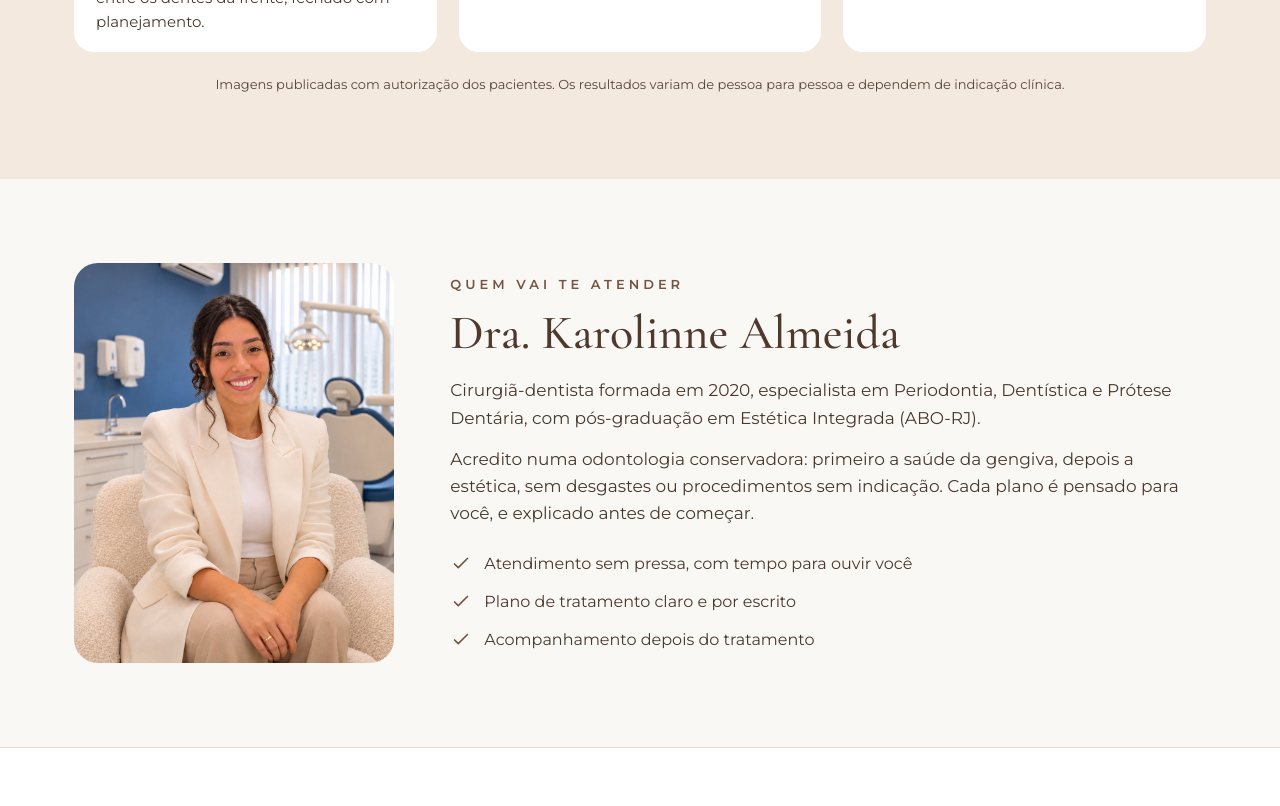
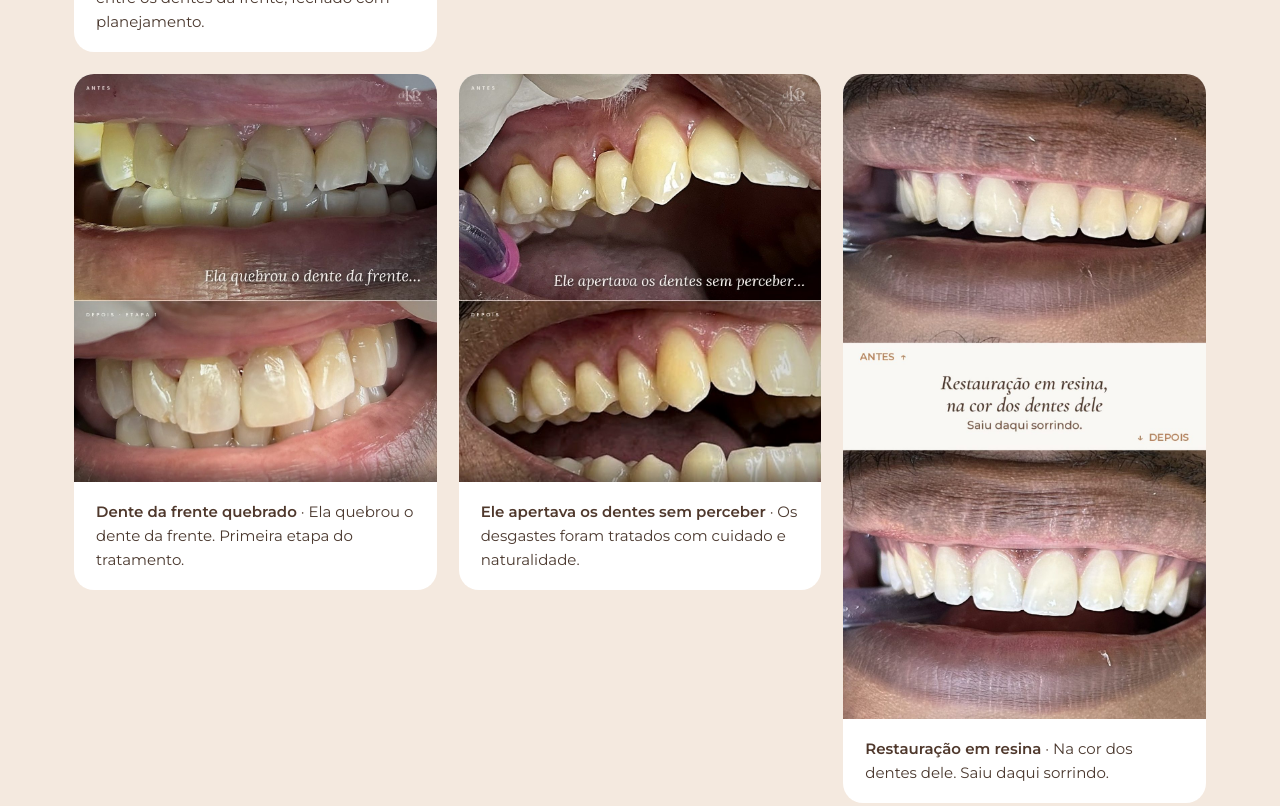
Before and after one commit to karolinnealmeida0-cell/karolinne-bio, a plain HTML site: page site/index.html in a window 1280 px wide. Shown: the part 2619-3425 px from the top of the page. Drawn offline with nearby package versions, Linux system fonts and the light colour scheme.

Commit message:
Site: 3 novos casos (dente da frente quebrado, apertamento, restauração em resina)
Co-Authored-By: Claude Opus 5.5 <noreply@anthropic.com>
Claude-Session: https://claude.ai/code/session_01F75iXoxEE2xXjJPTuhPHhM

```diff
--- a/site/index.html
+++ b/site/index.html
@@ -137,7 +137,7 @@ Agendar pelo WhatsApp</a>
 <div class="wrap">
 <p style="margin: 0; text-align: center; font-size: 13px; letter-spacing: 4px; font-weight: 600; color: #765442">CASOS REAIS</p>
 <h2 style="margin: 12px auto 0; max-width: 760px; text-align: center; font-family: 'Cormorant Garamond', serif; font-weight: 500; font-size: clamp(34px, 4.4vw, 48px); line-height: 1.1; color: #4f382c">Cada sorriso, um planejamento</h2>
-<div style="display: grid; grid-template-columns: repeat(auto-fit, minmax(280px, 1fr)); gap: 22px; margin-top: 44px">
+<div style="display: grid; grid-template-columns: repeat(auto-fit, minmax(280px, 1fr)); gap: 22px; margin-top: 44px; align-items: start">
 <figure style="margin: 0; background: #FFFFFF; border-radius: 20px; overflow: hidden">
 <img src="img/caso_diastema.jpg" alt="Antes e depois de fechamento de diastema com resina" style="width: 100%; height: auto; display: block">
 <figcaption style="padding: 18px 22px; font-size: 15px; color: #4a382e"><strong style="color: #4f382c">Fechamento de diastema</strong> · O espaço entre os dentes da frente, fechado com planejamento.</figcaption>
@@ -149,6 +149,18 @@ Agendar pelo WhatsApp</a>
 <figure style="margin: 0; background: #FFFFFF; border-radius: 20px; overflow: hidden">
 <img src="img/caso_facetas.jpg" alt="Antes e depois de reabilitação do sorriso" style="width: 100%; height: auto; display: block">
 <figcaption style="padding: 18px 22px; font-size: 15px; color: #4a382e"><strong style="color: #4f382c">Reabilitação</strong> · Saúde, função e naturalidade.</figcaption>
+</figure>
+<figure style="margin: 0; background: #FFFFFF; border-radius: 20px; overflow: hidden">
+<img src="img/caso_dente_quebrado.jpg" alt="Antes e depois de dente da frente quebrado, reconstruído com resina" loading="lazy" style="width: 100%; height: auto; display: block">
+<figcaption style="padding: 18px 22px; font-size: 15px; color: #4a382e"><strong style="color: #4f382c">Dente da frente quebrado</strong> · Ela quebrou o dente da frente. Primeira etapa do tratamento.</figcaption>
+</figure>
+<figure style="margin: 0; background: #FFFFFF; border-radius: 20px; overflow: hidden">
+<img src="img/caso_apertamento.jpg" alt="Antes e depois de desgastes nos dentes causados por apertar os dentes" loading="lazy" style="width: 100%; height: auto; display: block">
+<figcaption style="padding: 18px 22px; font-size: 15px; color: #4a382e"><strong style="color: #4f382c">Ele apertava os dentes sem perceber</strong> · Os desgastes foram tratados com cuidado e naturalidade.</figcaption>
+</figure>
+<figure style="margin: 0; background: #FFFFFF; border-radius: 20px; overflow: hidden">
+<img src="img/caso_resina_cor.jpg" alt="Antes e depois de restauração em resina na cor dos dentes" loading="lazy" style="width: 100%; height: auto; display: block">
+<figcaption style="padding: 18px 22px; font-size: 15px; color: #4a382e"><strong style="color: #4f382c">Restauração em resina</strong> · Na cor dos dentes dele. Saiu daqui sorrindo.</figcaption>
 </figure>
 </div>
 <p style="margin: 22px 0 0; text-align: center; font-size: 13px; color: #5a4436">Imagens publicadas com autorização dos pacientes. Os resultados variam de pessoa para pessoa e dependem de indicação clínica.</p>
```
Also changed, not shown: site/img/caso_apertamento.jpg (added), site/img/caso_dente_quebrado.jpg (added), site/img/caso_resina_cor.jpg (added).
